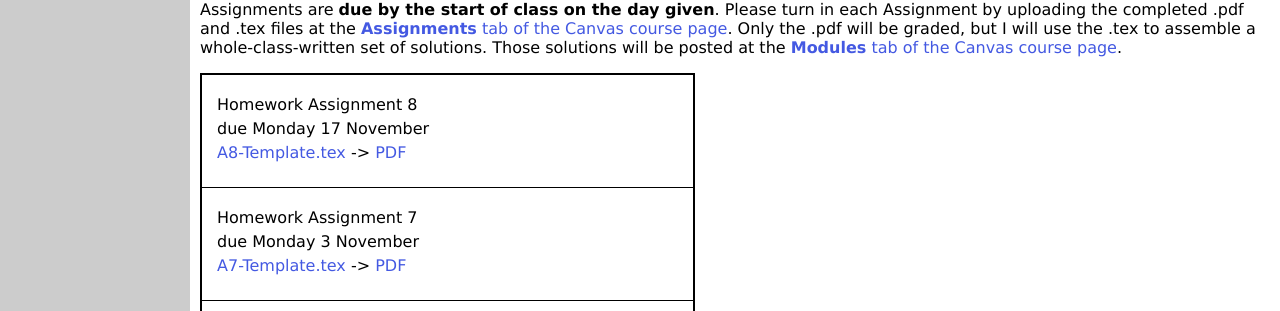
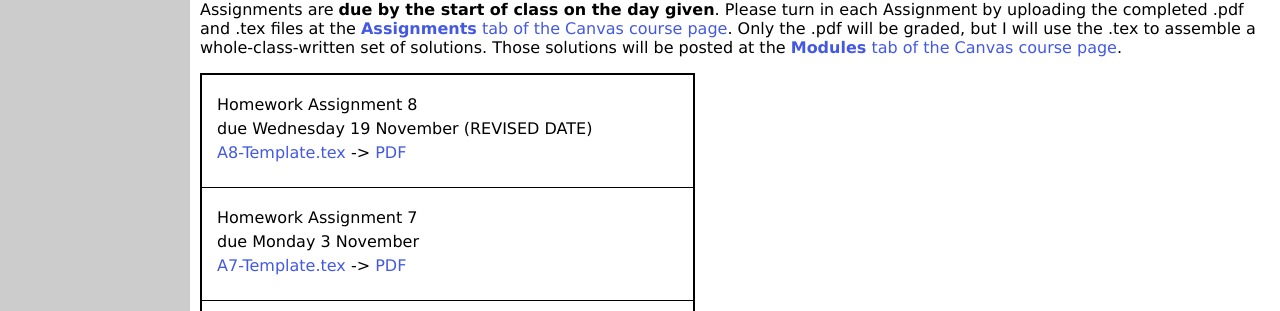
Before and after one commit to bueler/real, a Jekyll site: the page built from homework.md, in a window 1280 px wide and 1280 px high. Shown: the part 280-591 px from the top of the window. Built offline with Jekyll 4.4.1, drawn with Linux system fonts in a browser that asks for light colours.

Commit message:
A8 now due 19 Nov

```diff
--- a/_data/homework.yml
+++ b/_data/homework.yml
@@ -2,7 +2,7 @@ semester: Fall 2025
 home: assets/homework/F25
 homework:
 - name: Assignment 8
-  due: Monday 17 November
+  due: Wednesday 19 November (REVISED DATE)
   source: A8-Template.tex
   blank: A8-Template.pdf
 - name: Assignment 7
```
Also changed, not shown: 2 other files.
